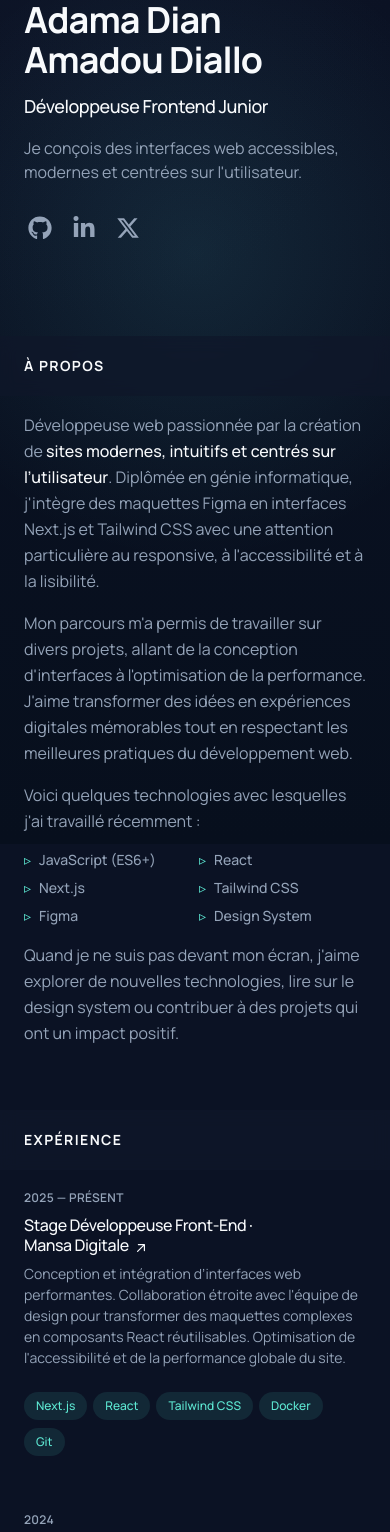
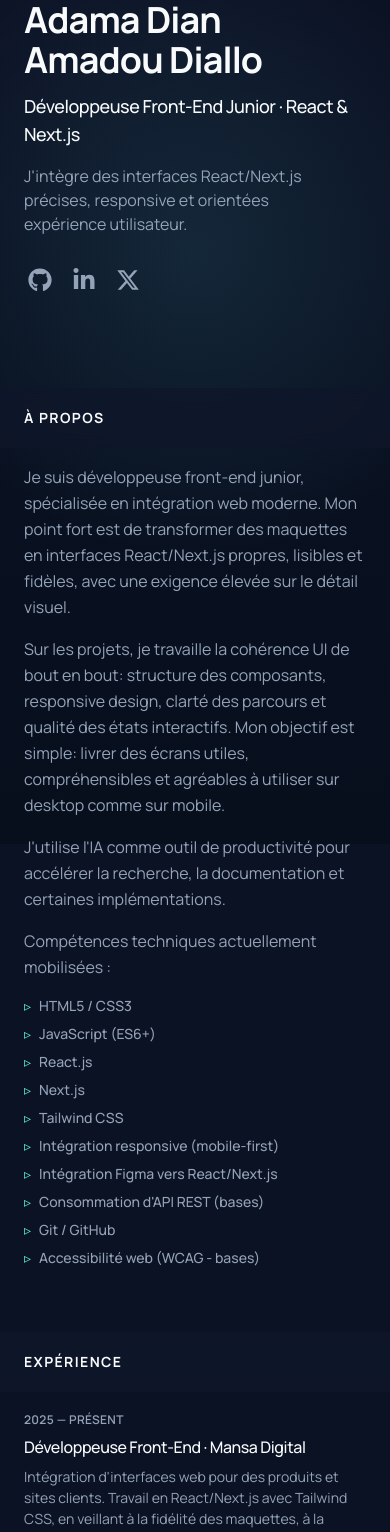
Before and after one commit to AdamaDjan2024/portfolio, a Next.js app: page / in a window 390 px wide. Shown: the top 1532 px of the page. Built offline with nearby package versions, Linux system fonts and the light colour scheme; no server answers.

Commit message:
folio coté all projets

```diff
--- a/src/app/page.jsx
+++ b/src/app/page.jsx
@@ -27,7 +27,8 @@ export default function HomePage() {
               {siteData.title}
             </h2>
             <p className="mt-4 max-w-xs leading-normal text-slate">
-              Je conçois des interfaces web accessibles, modernes et centrées sur l&apos;utilisateur.
+              J&apos;intègre des interfaces React/Next.js précises, responsive et
+              orientées expérience utilisateur.
             </p>
 
             <SideNav items={navItems} />
--- a/src/data/projects.js
+++ b/src/data/projects.js
@@ -13,20 +13,20 @@ export const portfolioProjects = [
     title: "Mansa Digital",
     img: "/images/projects/mansadigital-empereur.png",
     summary:
-      "Développement front-end du site vitrine pour clarifier l'offre de l'agence, renforcer la crédibilité de la marque et faciliter la conversion.",
-    technologies: ["Next.js", "Tailwind CSS", "Docker", "Symfony"],
+      "Intégration du site avec une interface claire et structurée pour mieux présenter les services de l'agence et fluidifier la lecture sur mobile comme sur desktop.",
+    technologies: ["Next.js", "React", "Tailwind CSS", "UI Integration", "Responsive"],
     year: "2025",
     link: "https://mansa.digital/",
-    category: "Développement web",
+    category: "Site vitrine agence",
     filterKey: "web",
   },
   {
     id: 2,
-    title: "Mansa Talent",
+    title: "Mansa Talents",
     img: "/images/projects/mansatalents.jpg",
     summary:
-      "Plateforme produit RH sur laquelle j'ai construit des interfaces front-end pour simplifier les parcours candidat et recruteur.",
-    technologies: ["Next.js", "Tailwind CSS", "Docker", "Symfony"],
+      "Contribution front-end sur des écrans orientés recrutement: recherche d'emploi, CV et parcours candidat, avec un travail de hiérarchie visuelle pour améliorer la compréhension.",
+    technologies: ["Next.js", "React", "Tailwind CSS", "UX Writing", "Responsive"],
     year: "2025",
     link: "https://mansatalents.com/",
     category: "Plateforme emploi",
@@ -37,8 +37,8 @@ export const portfolioProjects = [
     title: "Guinée Data",
     img: "/images/projects/guineedata.png",
     summary:
-      "Accompagnement UI/UX pour rendre la consultation des données plus claire, plus lisible et plus accessible.",
-    technologies: ["UI/UX", "Design Thinking", "Architecture Info"],
+      "Travail UI/UX sur la présentation des données pour rendre les informations plus lisibles, mieux organisées et plus accessibles à des profils non techniques.",
+    technologies: ["UI/UX", "Figma", "Design Thinking", "Architecture de l'information"],
     year: "2023",
     link: "https://guineedata.org/",
     category: "Plateforme data",
@@ -46,14 +46,14 @@ export const portfolioProjects = [
   },
   {
     id: 4,
-    title: "Billet Facile",
+    title: "BilletFacile",
     img: "/images/projects/billetfacile-official.png",
     summary:
-      "Intégration front des écrans de billetterie et d'événement, avec une interface pensée pour des actions rapides.",
-    technologies: ["Next.js", "Tailwind CSS", "Docker", "Symfony"],
+      "Intégration d'interfaces liées à la billetterie et aux parcours utilisateur, avec une attention particulière à la rapidité d'action, à la clarté des étapes et à la cohérence des composants.",
+    technologies: ["Next.js", "React", "Tailwind CSS", "Design System", "Mobile UI"],
     year: "2024",
     link: "https://billetfacile.com/",
-    category: "Gestion d'événements",
+    category: "Billetterie en ligne",
     filterKey: "event",
   },
   {
@@ -61,7 +61,7 @@ export const portfolioProjects = [
     title: "AfriBooks",
     img: "/images/projects/afribooks.png",
     summary:
-      "Plateforme culturelle conçue pour améliorer la découverte de la littérature africaine francophone.",
+      "Projet en cours autour d'une bibliothèque numérique. Focus sur l'expérience de découverte, l'identité visuelle et la construction d'un parcours de lecture simple et engageant.",
     technologies: ["Figma", "UI/UX", "Design Thinking", "MVP"],
     year: "2024",
     link: "",
--- a/src/data/site.json
+++ b/src/data/site.json
@@ -1,14 +1,14 @@
 {
   "name": "Adama Dian",
   "fullName": "Adama Dian Amadou Diallo",
-  "title": "Développeuse Frontend Junior",
-  "description": "Portfolio personnel d'Adama Dian, développeuse frontend spécialisée en Next.js, Tailwind CSS, intégration responsive, accessibilité et interfaces web soignées.",
+  "title": "Développeuse Front-End Junior · React & Next.js",
+  "description": "Portfolio d'Adama Dian Amadou Diallo, développeuse front-end junior orientée intégration UI: React, Next.js, Tailwind CSS, responsive design, accessibilité et expérience utilisateur.",
   "siteUrl": "https://mon-portfolio.vercel.app",
   "cv": "/documents/cv.pdf",
   "email": "adamadiandiallo9999@gmail.com",
   "phone": "(+224) 629 31 95 56",
   "phoneRaw": "224629319556",
-  "location": "Guinée, Conakry",
+  "location": "Conakry (mobile Reims / Paris)",
   "gitRepo": "https://github.com/AdamaDjan2024/portfolio",
   "linkedin": "https://www.linkedin.com/in/adama-djan-diallo/",
   "github": "https://github.com/AdamaDjan2024",
@@ -16,5 +16,16 @@
   "twitterHandle": "@adahoussei",
   "profileImage": "/images/profile/adama.jpeg",
   "ogImage": "/images/profile/adama.jpeg",
-  "keywords": ["développeuse frontend", "react", "next.js", "tailwind css", "figma", "git", "docker", "responsive design", "accessibilité", "portfolio"]
+  "keywords": [
+    "alternance front-end",
+    "développeuse front-end junior",
+    "react",
+    "next.js",
+    "tailwind css",
+    "intégration web",
+    "figma to code",
+    "responsive design",
+    "accessibilité",
+    "portfolio"
+  ]
 }
--- a/src/sections/About.jsx
+++ b/src/sections/About.jsx
@@ -1,46 +1,47 @@
 export default function About() {
   const skills = [
+    "HTML5 / CSS3",
     "JavaScript (ES6+)",
-    "React",
+    "React.js",
     "Next.js",
     "Tailwind CSS",
-    "Figma",
-    "Design System",
+    "Intégration responsive (mobile-first)",
+    "Intégration Figma vers React/Next.js",
+    "Consommation d'API REST (bases)",
+    "Git / GitHub",
+    "Accessibilité web (WCAG - bases)",
   ];
 
   return (
     <div className="space-y-4 text-slate">
       <p>
-        Développeuse web passionnée par la création de{" "}
-        <span className="font-medium text-lightest">
-          sites modernes, intuitifs et centrés sur l’utilisateur
-        </span>
-        . Diplômée en génie informatique, j&apos;intègre des maquettes Figma en
-        interfaces Next.js et Tailwind CSS avec une attention particulière au
-        responsive, à l&apos;accessibilité et à la lisibilité.
+        Je suis développeuse front-end junior, spécialisée en intégration web
+        moderne. Mon point fort est de transformer des maquettes en interfaces
+        React/Next.js propres, lisibles et fidèles, avec une exigence élevée sur
+        le détail visuel.
       </p>
+
       <p>
-        Mon parcours m&apos;a permis de travailler sur divers projets, allant de
-        la conception d&apos;interfaces à l&apos;optimisation de la performance.
-        J&apos;aime transformer des idées en expériences digitales mémorables
-        tout en respectant les meilleures pratiques du développement web.
+        Sur les projets, je travaille la cohérence UI de bout en bout: structure
+        des composants, responsive design, clarté des parcours et qualité des
+        états interactifs. Mon objectif est simple: livrer des écrans utiles,
+        compréhensibles et agréables à utiliser sur desktop comme sur mobile.
       </p>
+
       <p>
-        Voici quelques technologies avec lesquelles j&apos;ai travaillé
-        récemment :
+        J&apos;utilise l&apos;IA comme outil de productivité pour accélérer la recherche,
+        la documentation et certaines implémentations.
       </p>
-      <ul className="grid grid-cols-2 gap-2 text-sm font-medium text-slate-300">
+
+      <p>Compétences techniques actuellement mobilisées :</p>
+      <ul className="grid grid-cols-1 gap-2 text-sm font-medium text-slate-300 sm:grid-cols-2">
         {skills.map((skill, index) => (
           <li key={index} className="flex items-center gap-2">
             <span className="text-accent">▹</span> {skill}
           </li>
         ))}
       </ul>
-      <p>
-        Quand je ne suis pas devant mon écran, j&apos;aime explorer de nouvelles
-        technologies, lire sur le design system ou contribuer à des projets qui
-        ont un impact positif.
-      </p>
+
     </div>
   );
 }
--- a/src/sections/Experience.jsx
+++ b/src/sections/Experience.jsx
@@ -1,43 +1,50 @@
 const experiences = [
   {
     year: "2025 — PRÉSENT",
-    title: "Stage Développeuse Front-End",
-    company: "Mansa Digitale",
-    companyUrl: "https://mansadigital.com",
-    description: "Conception et intégration d’interfaces web performantes. Collaboration étroite avec l'équipe de design pour transformer des maquettes complexes en composants React réutilisables. Optimisation de l'accessibilité et de la performance globale du site.",
-    tags: ["Next.js", "React", "Tailwind CSS", "Docker", "Git"],
+    title: "Développeuse Front-End",
+    company: "Mansa Digital",
+    companyUrl: "https://mansa.digital",
+    description:
+      "Intégration d'interfaces web pour des produits et sites clients. Travail en React/Next.js avec Tailwind CSS, en veillant à la fidélité des maquettes, à la qualité responsive et à la cohérence visuelle entre les pages.",
+    tags: ["Next.js", "React", "Tailwind CSS", "UI Integration", "Git"],
+  },
+  {
+    year: "2024 — 2025",
+    title: "Contributions Front-End Produits",
+    company: "Mansa Talents & BilletFacile",
+    companyUrl: "https://mansatalents.com/",
+    description:
+      "Participation à l'amélioration d'écrans orientés parcours utilisateur (emploi et billetterie): lisibilité des contenus, hiérarchie visuelle, composants réutilisables et comportement mobile. Collaboration avec l'équipe pour aligner besoins métier et expérience utilisateur.",
+    tags: ["React", "Next.js", "Tailwind CSS", "Responsive Design", "UX"],
   },
   {
     year: "2024",
-    title: "Formation Front-End Developer",
+    title: "Formation Développeuse Front-End",
     company: "Nimba Hub",
-    companyUrl: "#",
-    description: "Apprentissage intensif des fondamentaux du web et des frameworks modernes. Développement de plusieurs projets personnels et collaboratifs en mettant l'accent sur le responsive design et l'expérience utilisateur.",
-    tags: ["HTML", "CSS", "JavaScript", "React", "Tailwind CSS"],
+    companyUrl: "/certifications?issuer=Nimba%20Hub",
+    description:
+      "Consolidation des bases HTML/CSS/JavaScript puis mise en pratique avec React. Réalisation de projets d'intégration orientés composants, responsive design et bonnes pratiques de structuration du code.",
+    tags: ["HTML", "CSS", "JavaScript", "React", "Intégration UI"],
+    hint: "Voir les certifications Nimba Hub",
   },
   {
     year: "2023",
-    title: "Formation & Expériences Commerciales",
-    company: "Orange Digital & Autres",
-    companyUrl: "#",
-    description: "Formations en Leadership, Design Thinking et outils de design (Figma, Canva). Expériences en tant que développeuse commerciale, alliant compréhension technique et besoins utilisateurs.",
-    tags: ["Figma", "Design Thinking", "Gestion de projet"],
-  },
-  {
-    year: "2021 — 2022",
-    title: "Promotrice Commerciale",
-    company: "Calcaire Technologies",
-    companyUrl: "#",
-    description: "Promotion de produits technologiques, support client et gestion des ventes. Développement de compétences en communication et en organisation.",
-    tags: ["Relation client", "Négociation", "Organisation"],
+    title: "Formation Design Produit",
+    company: "Orange Digital Center",
+    companyUrl: "/certifications?issuer=Orange%20Digital%20Center",
+    description:
+      "Formations en Figma, Design Thinking et communication professionnelle. Ces acquis renforcent ma capacité à comprendre les intentions design et à les traduire en interfaces front-end cohérentes.",
+    tags: ["Figma", "Design Thinking", "UI/UX", "Collaboration"],
+    hint: "Voir les certifications Orange Digital Center",
   },
   {
     year: "2020",
     title: "Licence en Génie Informatique",
     company: "Université Mahatma Gandhi",
-    companyUrl: "#",
-    description: "Diplôme obtenu avec une spécialisation en développement informatique. Apprentissage des bases de l'algorithmique, des bases de données et de plusieurs langages de programmation.",
-    tags: ["MySQL", "C", "C++", "SQL", "JavaScript"],
+    companyUrl: "/formation",
+    description:
+      "Base académique en informatique: algorithmique, structures de données, bases de données et méthodologie de projet. Ce socle me permet d'aborder le front-end avec rigueur technique.",
+    tags: ["Algorithmique", "Bases de données", "Méthodologie", "JavaScript"],
   },
 ];
 
@@ -61,36 +68,40 @@ export default function Experience() {
                     <a
                       className="inline-flex items-baseline font-medium leading-tight text-lightest hover:text-accent focus-visible:text-accent group/link text-base"
                       href={exp.companyUrl}
-                      target="_blank"
-                      rel="noreferrer"
+                      target={exp.companyUrl.startsWith("http") ? "_blank" : undefined}
+                      rel={exp.companyUrl.startsWith("http") ? "noreferrer" : undefined}
                       aria-label={`${exp.title} chez ${exp.company}`}
                     >
                       <span className="absolute -inset-x-4 -inset-y-4 hidden rounded md:-inset-x-6 lg:block" />
                       <span>
-                        {exp.title} ·{" "}
-                        <span className="inline-block">
-                          {exp.company}
+                        {exp.title} · <span className="inline-block">{exp.company}</span>
+                      </span>
+                    </a>
+                  </div>
+                </h3>
+                <p className="mt-2 text-sm leading-normal">{exp.description}</p>
+                {exp.hint && (
+                  <a
+                    href={exp.companyUrl}
+                    className="mt-3 inline-flex items-center text-xs font-semibold text-accent/90 transition hover:text-accent focus-visible:text-accent"
+                    aria-label={exp.hint}
+                  >
+                    <span>{exp.hint}</span>
                     <svg
                       xmlns="http://www.w3.org/2000/svg"
                       viewBox="0 0 20 20"
                       fill="currentColor"
-                            className="inline-block h-4 w-4 shrink-0 transition-transform group-hover/link:-translate-y-1 group-hover/link:translate-x-1 group-focus-visible/link:-translate-y-1 group-focus-visible/link:translate-x-1 motion-reduce:transition-none ml-1 translate-y-px"
+                      className="ml-1 inline-block h-3.5 w-3.5 shrink-0 transition-transform hover:translate-x-1 motion-reduce:transition-none"
                       aria-hidden="true"
                     >
                       <path
                         fillRule="evenodd"
-                              d="M5.22 14.78a.75.75 0 001.06 0l7.22-7.22v5.69a.75.75 0 001.5 0v-7.5a.75.75 0 00-.75-.75h-7.5a.75.75 0 000 1.5h5.69l-7.22 7.22a.75.75 0 000 1.06z"
+                        d="M3 10a.75.75 0 01.75-.75h10.638L10.23 5.29a.75.75 0 111.04-1.08l4.5 4.25a.75.75 0 010 1.08l-4.5 4.25a.75.75 0 11-1.04-1.08l4.158-3.92H3.75A.75.75 0 013 10z"
                         clipRule="evenodd"
                       />
                     </svg>
-                        </span>
-                      </span>
                   </a>
-                  </div>
-                </h3>
-                <p className="mt-2 text-sm leading-normal">
-                  {exp.description}
-                </p>
+                )}
                 <ul className="mt-4 flex flex-wrap" aria-label="Technologies used">
                   {exp.tags.map((tag, i) => (
                     <li key={i} className="mr-1.5 mt-2">
--- a/src/sections/Hero.jsx
+++ b/src/sections/Hero.jsx
@@ -2,13 +2,11 @@ import DownloadCvButton from "@/components/DownloadCvButton";
 
 export default function Hero() {
   return (
-    <section className="relative py-24 sm:py-28 md:py-32 bg-white overflow-hidden">
-      {/* Conteneur principal */}
+    <section className="relative overflow-hidden bg-white py-24 sm:py-28 md:py-32">
       <div className="relative page-shell">
         <div className="mx-auto max-w-2xl text-center">
-          {/* Intro animé */}
-          <p className="text-[#002B45] text-base sm:text-lg mb-2">
-            {"Bonjour, je suis Adama Dian Amadou".split("").map((char, i) => (
+          <p className="mb-2 text-base text-[#002B45] sm:text-lg">
+            {"Bonjour, je suis Adama Dian Amadou Diallo".split("").map((char, i) => (
               <span
                 key={i}
                 className="inline-block opacity-0 animate-typing"
@@ -19,25 +17,22 @@ export default function Hero() {
             ))}
           </p>
 
-          {/* Titre principal */}
-          <h1 className="text-3xl sm:text-4xl md:text-5xl font-extrabold text-[#001B4B] leading-tight mb-4">
-            Développeuse <span className="text-[#2AE8A8]">front-end</span>{" "}
-            passionnée et curieuse
+          <h1 className="mb-4 text-3xl font-extrabold leading-tight text-[#001B4B] sm:text-4xl md:text-5xl">
+            Développeuse <span className="text-[#2AE8A8]">front-end junior</span> orientée UI
           </h1>
 
-          {/* Description */}
-          <p className="text-gray-600 text-base sm:text-lg md:text-lg mb-6 sm:mb-8">
-            Créative et engagée dans la création de projets utiles et innovants.
+          <p className="mb-6 text-base text-gray-600 sm:mb-8 sm:text-lg md:text-lg">
+            J&apos;intègre des interfaces React/Next.js précises, responsive et cohérentes,
+            avec une attention forte à l&apos;expérience utilisateur.
           </p>
 
-          {/* Boutons */}
           <div className="flex flex-wrap justify-center gap-3 sm:gap-4">
             <DownloadCvButton />
             <a
               href="#projects"
               className="inline-flex min-h-[3.75rem] items-center justify-center rounded-[1rem] bg-[#2AE8A8] px-7 py-4 text-sm font-semibold leading-none text-[#002B45] transition hover:bg-[#24C896] sm:px-8 sm:text-base"
             >
-              Mes projets
+              Voir mes projets
             </a>
           </div>
         </div>
```
Also changed, not shown: src/app/certifications/page.jsx (+90 -25 lines), src/app/formation/page.jsx (+33 -5 lines), src/data/certifications.json (+25 -5 lines), src/data/education.json (+20 -20 lines). Lines whose indentation alone changed are shown as unchanged.
